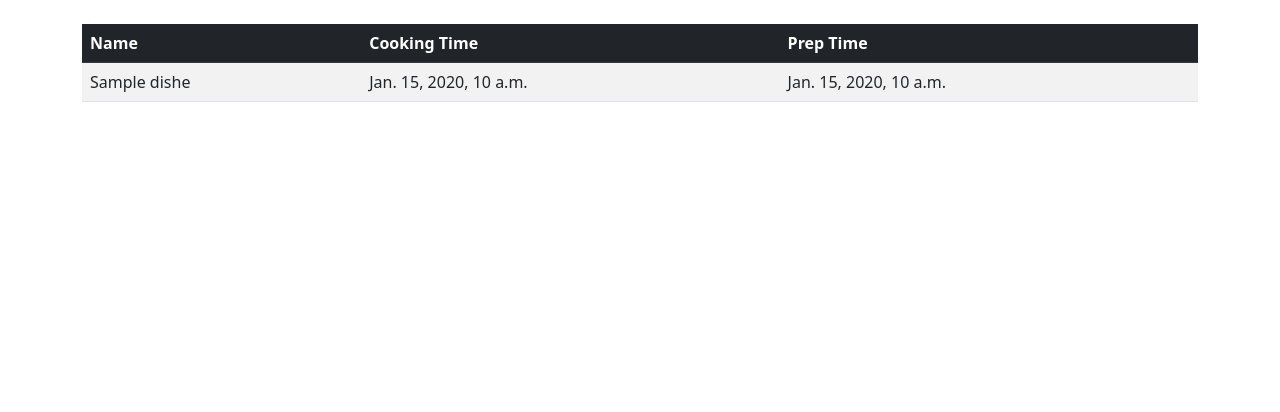
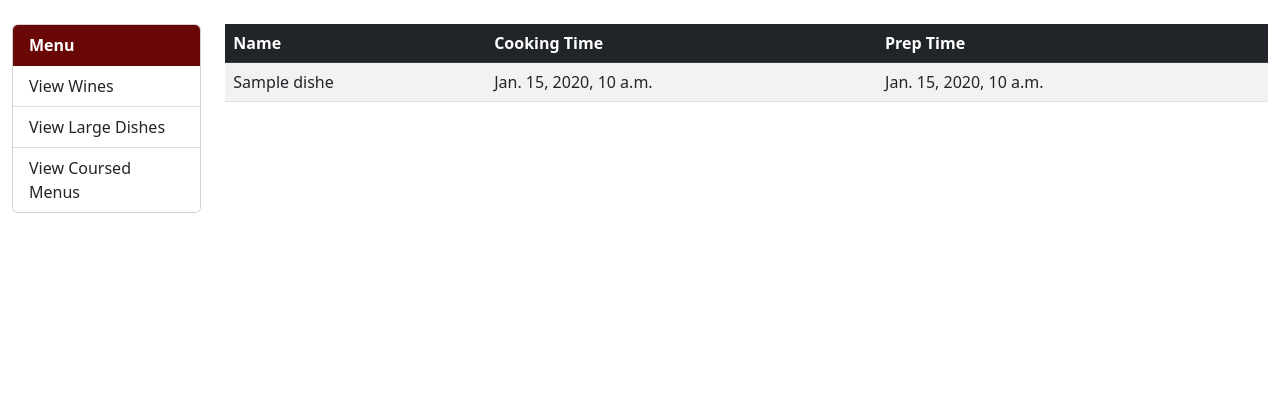
Before and after one commit to enyazano/M5E_ArellanoKaedeLozano, a Django app: template m5exercise/m5exercise/tapas/tapasapp/templates/tapasapp/list.html in a window 1280 px wide. Shown: the part 56-468 px from the top of the page. Run offline with Django 5.2, Linux system fonts and the light colour scheme; the template is opened without the code that fills it: most values are stand-ins (such as "Sample title", 1, 10 or a date in 2020); some libraries are stand-ins or nearby versions.

Commit message:
base and list.html changes

```diff
--- a/m5exercise/m5exercise/tapas/tapasapp/templates/tapasapp/base.html
+++ b/m5exercise/m5exercise/tapas/tapasapp/templates/tapasapp/base.html
@@ -21,16 +21,34 @@
             </div>
         </nav>
 
-        <div class="container mt-4 mb-5">
+        <div class="container-fluid mt-4 mb-5">
             <div class="row">
-                {% block content %}
-                {% endblock %}
+                <!--Add Side Menu here-->
+                <div class = "col-md-3 col-lg-2 mb-4">
+                    <div class = "card">
+                        <div class = "card-header text-white fw-bold" style="background-color: rgb(106, 7, 7);">
+                            Menu
+                        </div>
+                        <div class="list-group list-group-flush">
+                            {% block sidebar %}
+                            {% endblock %}
+                        </div>
+                    </div>
+                </div>
+
+                <!--OG CONTENT-->
+                <div class="col-md-9 col-lg-10">
+                    <div class = "row">
+                        {% block content %}
+                        {% endblock %}
+                    </div>
+                </div>
             </div>
         </div>
 
-        <footer class="footer bg-custom text-center" style="background-color: #590404;">
-            <div class="container text-white py-2">&copy; 2020</div>
-        </footer>
+            <footer class="footer bg-custom text-center" style="background-color: #590404;">
+                <div class="container text-white py-2">&copy; 2020</div>
+            </footer>
 
     </body>
 </html>
--- a/m5exercise/m5exercise/tapas/tapasapp/templates/tapasapp/list.html
+++ b/m5exercise/m5exercise/tapas/tapasapp/templates/tapasapp/list.html
@@ -1,6 +1,11 @@
 {% extends 'tapasapp/base.html' %}
 {% load static %}
 
+{% block sidebar %}
+<a href="#" class="list-group-item list-group-item-action">View Wines</a>
+<a href="#" class="list-group-item list-group-item-action">View Large Dishes</a>
+<a href="#" class="list-group-item list-group-item-action">View Coursed Menus</a>
+{% endblock %}
 
 
 {% block content %}
@@ -13,6 +18,7 @@
                 <th class="table-dark" scope="col"> Prep Time </th>
             </tr>
         </thead>
+
         <tbody>
             {% for d in dishes %}
             <tr>
```
Lines whose indentation alone changed are shown as unchanged.
